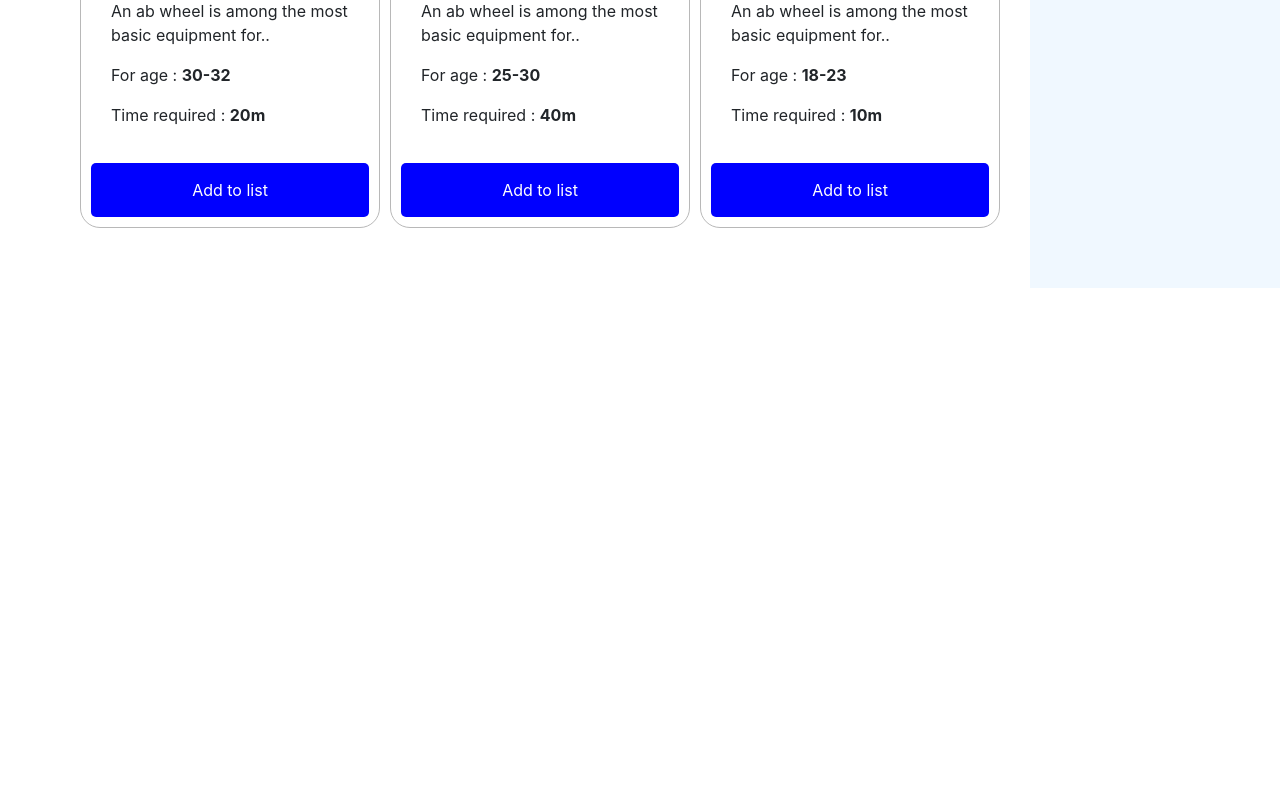
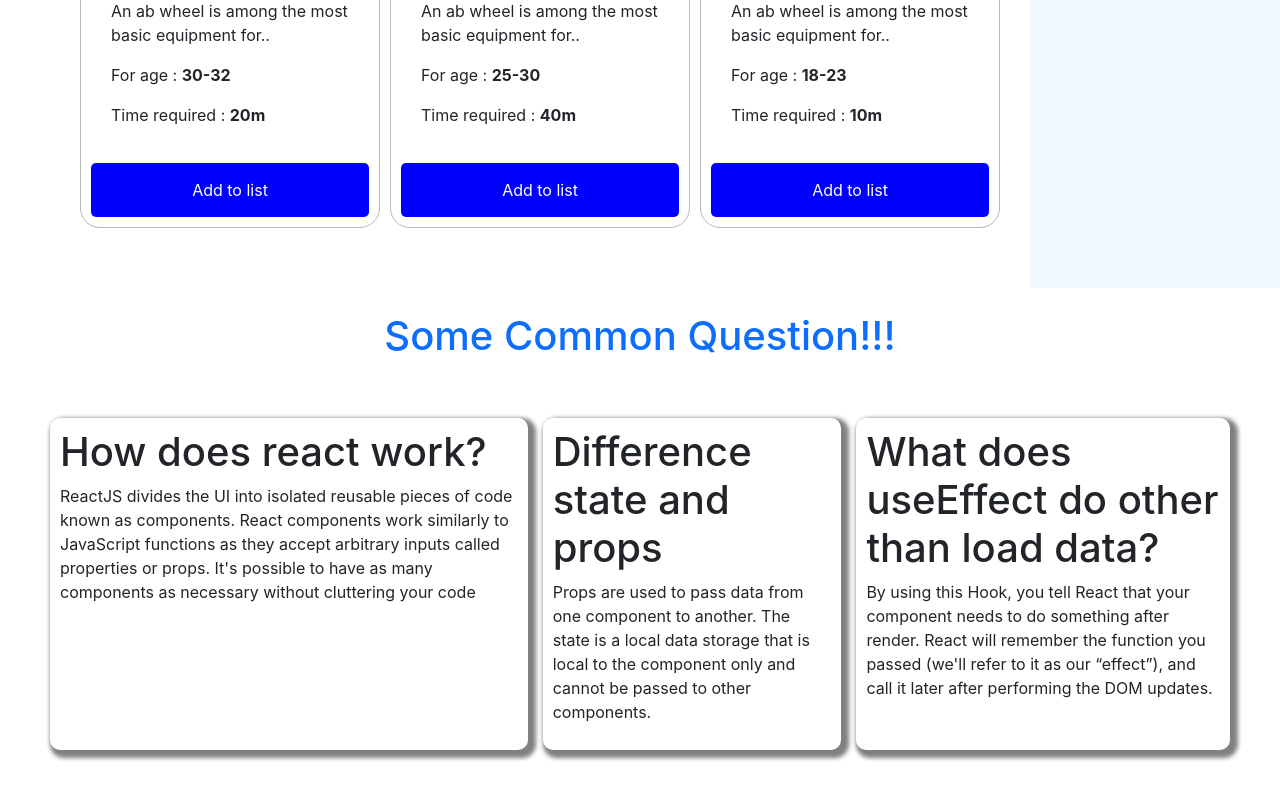
Before and after one commit to Kauserul/health-esu, a React (Create React App) app: page / in a window 1280 px wide. Shown: the part 851-1651 px from the top of the page. Before the commit the page ends 1139 px from the top, so only its background shows below. Built offline with nearby package versions, Linux system fonts and the light colour scheme.

Commit message:
question added

```diff
--- a/src/App.js
+++ b/src/App.js
@@ -1,11 +1,13 @@
 
 import './App.css';
 import Machins from './components/Machins/Machins';
+import Question from './components/Question/Question';
 
 function App() {
   return (
     <div>
       <Machins></Machins>
+      <Question></Question>
     </div>
   );
 }
--- /dev/null
+++ b/src/components/Question/Question.css
@@ -0,0 +1,12 @@
+.all-question{
+    display: flex;
+    padding: 50px;
+    gap: 15px;
+}
+
+.single-question{
+    /* border: 1px solid gray; */
+    padding: 10px;
+    border-radius: 10px;
+    box-shadow: 4px 4px 4px 4px gray;
+}
--- /dev/null
+++ b/src/components/Question/Question.js
@@ -0,0 +1,26 @@
+import React from 'react';
+import './Question.css'
+
+const Question = () => {
+    return (
+        <div>
+            <h1 className='text-center mt-4 text-primary'>Some Common Question!!!</h1>
+            <div className='all-question'>
+                <div className='single-question'>
+                    <h1>How does react work?</h1>
+                    <p>ReactJS divides the UI into isolated reusable pieces of code known as components. React components work similarly to JavaScript functions as they accept arbitrary inputs called properties or props. It's possible to have as many components as necessary without cluttering your code</p>
+                </div>
+                <div className='single-question'>
+                    <h1>Difference state and props</h1>
+                    <p>Props are used to pass data from one component to another. The state is a local data storage that is local to the component only and cannot be passed to other components.</p>
+                </div>
+                <div className='single-question'>
+                    <h1>What does useEffect do other than load data?</h1>
+                    <p>By using this Hook, you tell React that your component needs to do something after render. React will remember the function you passed (we'll refer to it as our “effect”), and call it later after performing the DOM updates.</p>
+                </div>
+            </div>
+        </div>
+    );
+};
+
+export default Question;
```
